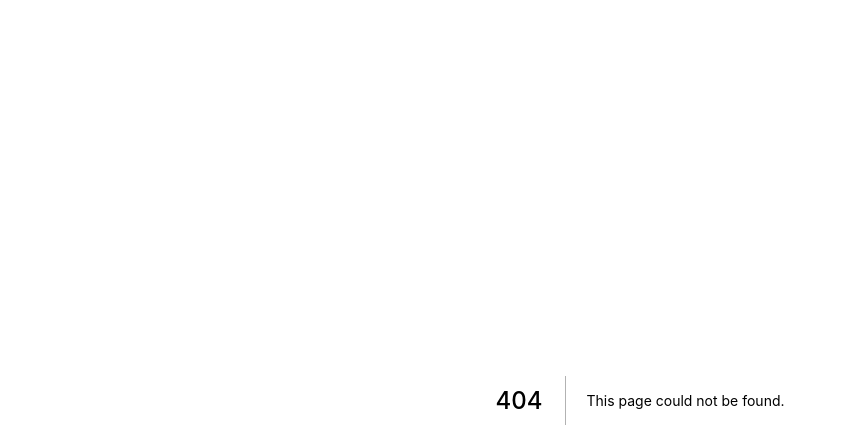
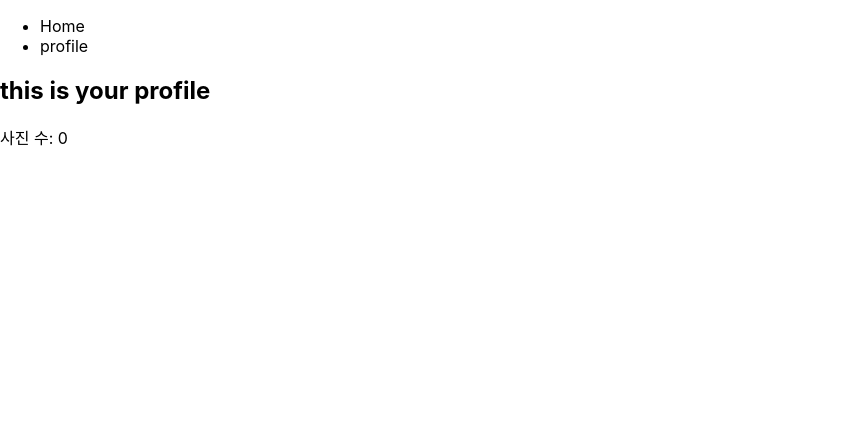
Before and after one commit to juuck14/gallery, a Next.js app: page /profile in a window 1280 px wide. Before the commit this address had no page. Shown: the top 448 px of the page, without its empty margins (0-847 px from the left). Built offline with nearby package versions, Linux system fonts and the light colour scheme.

Commit message:
commit on 'main'

```diff
--- /dev/null
+++ b/components/Layout.js
@@ -0,0 +1,18 @@
+import Head from 'next/head'
+import { Children } from 'react';
+import Nav from './Nav'
+import {Provider } from 'react-redux'
+import store from '../redux/store'
+
+const Layout = ({children}) => {
+  return (
+    <Provider store={store}>
+      <Nav/>
+      <div>
+        {children}
+      </div>
+    </Provider>
+  );
+};
+
+export default Layout;
--- /dev/null
+++ b/components/Nav.js
@@ -0,0 +1,23 @@
+import Link from 'next/link';
+import React from 'react';
+
+const Nav = () => {
+  return (
+      <nav>
+          <ul>
+              <li>
+                  <Link href="/">
+                    Home
+                  </Link>
+              </li>
+              <li>
+                  <Link href="/profile">
+                    profile
+                  </Link>
+              </li>
+          </ul>
+      </nav>
+    );
+};
+
+export default Nav;
--- a/pages/_app.tsx
+++ b/pages/_app.tsx
@@ -1,8 +1,13 @@
 import '../styles/globals.css'
 import type { AppProps } from 'next/app'
+import Layout from '../components/Layout'
 
 function MyApp({ Component, pageProps }: AppProps) {
-  return <Component {...pageProps} />
+  return (
+    <Layout>
+      <Component {...pageProps} />
+    </Layout>
+  )
 }
 
 export default MyApp
--- /dev/null
+++ b/pages/profile.js
@@ -0,0 +1,19 @@
+import React from 'react';
+import { connect } from 'react-redux';
+
+const profile = (props) => {
+  return (
+      <div>
+          <h2>this is your profile</h2>
+          <p>사진 수: {props.count}</p>
+      </div>
+  );
+};
+
+const mapStateToProps = (state) =>{
+    return {
+        count: state.count
+    }
+}
+
+export default connect(mapStateToProps)(profile);
--- /dev/null
+++ b/redux/images/reducer.js
@@ -0,0 +1,23 @@
+import {SAVE_IMAGE, REMOVE_IMAGE} from './types'
+
+const initialState = {
+    count: 0,
+    images:{}
+}
+const imageReducer = (state=initialState, action) =>{
+    switch(action.type){
+        case SAVE_IMAGE:
+            return {
+                ...state,
+                count: state.count + 1
+            }
+        case REMOVE_IMAGE:
+            return {
+                ...state,
+                count: state.count - 1
+            }
+        default: return state
+    }
+}
+
+export default imageReducer;
--- /dev/null
+++ b/redux/images/types.ts
@@ -0,0 +1,2 @@
+export const SAVE_IMAGE: String = 'SAVE_IMAGE'
+export const REMOVE_IMAGE: String = 'REMOVE_IMAGE'
--- /dev/null
+++ b/redux/store.js
@@ -0,0 +1,6 @@
+import {createStore} from 'redux'
+import imageReducer from './images/reducer'
+
+const store = createStore(imageReducer)
+
+export default store
--- a/tsconfig.json
+++ b/tsconfig.json
@@ -15,6 +15,6 @@
     "jsx": "preserve",
     "incremental": true
   },
-  "include": ["next-env.d.ts", "**/*.ts", "**/*.tsx"],
+  "include": ["next-env.d.ts", "**/*.ts", "**/*.tsx", "components/Layout.js", "pages/profile.js"],
   "exclude": ["node_modules"]
 }
```
Also changed, not shown: package.json (+5 -3 lines), pages/index.tsx (+25 -60 lines), redux/images/actions.js (added, +13 -0 lines), 1 other file (tests, documents, lock files or other folders).
